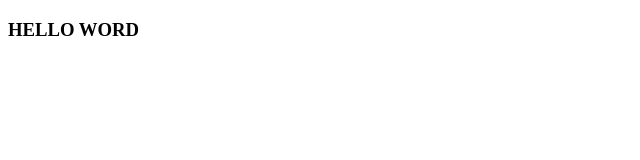
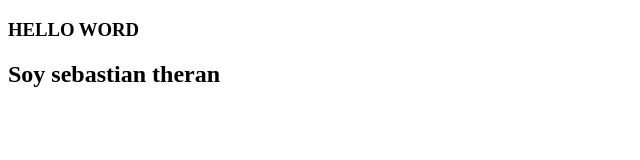
Before and after one commit to AngelPicon123/Borrable, a plain HTML site: page index.html in a window 1280 px wide. Shown: the whole page, without its empty margins (0-640 px from the left). Drawn offline with Linux system fonts and the light colour scheme.

Commit message:
commit de sebastian theran

```diff
--- a/index.html
+++ b/index.html
@@ -7,5 +7,6 @@
 </head>
 <body>
     <H3>HELLO WORD</H3>
+    <h2>Soy sebastian theran</h2>
 </body>
 </html>
```
